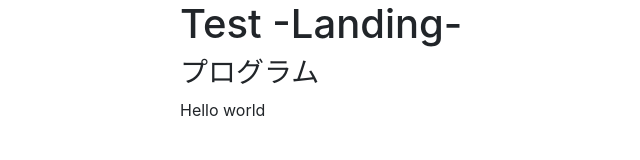
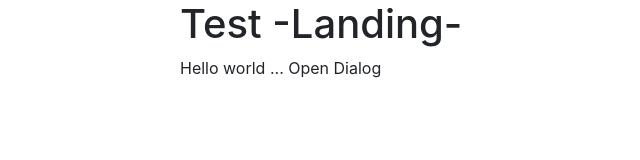
Before and after one commit to hardlitchi/hardlitchi.github.io, a plain HTML site: page landing.html in a window 1280 px wide. Shown: the whole page, without its empty margins (110-750 px from the left). Drawn offline with nearby package versions, Linux system fonts and the light colour scheme.

Commit message:
Update landing.html

```diff
--- a/landing.html
+++ b/landing.html
@@ -20,13 +20,19 @@
 	</head>
 	<body style="margin: auto; max-width: 700px;">
 		<h1>Test -Landing-</h1>
-		<h3>プログラム</h3>
 		<div id="app">
 			<v-app id="inspire">
 				<v-content>
 					<v-container>Hello world</v-container>
 				</v-content>
 			</v-app>
+			<v-dialog v-model="dialog">
+				<v-card>...</v-card>
+			</v-dialog>
+
+			<v-btn @click.stop="dialog = true">
+				Open Dialog
+			</v-btn>
 		</div>
 		<script src="https://cdn.jsdelivr.net/npm/vue/dist/vue.js"></script>
 		<script src="https://cdn.jsdelivr.net/npm/vuetify/dist/vuetify.js"></script>
```
